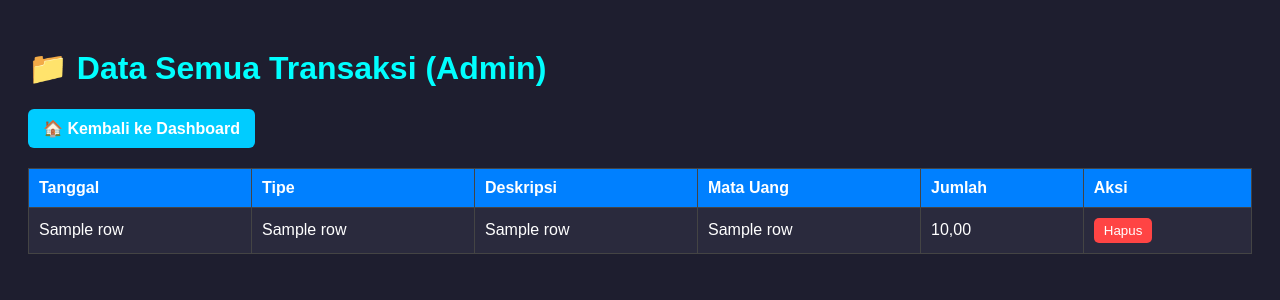
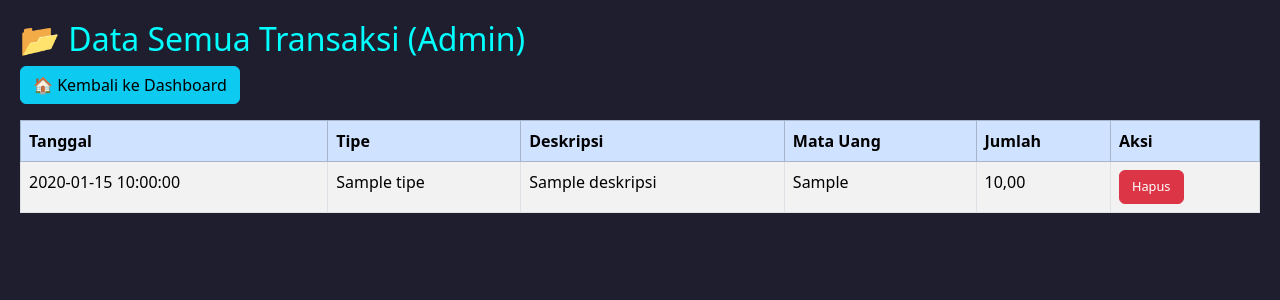
Before and after one commit to arscia12/resto-keuangan, a Flask app: template templates/admin.html in a window 1280 px wide. Shown: the top 300 px of the page. Run offline with Flask 3, Linux system fonts and the light colour scheme; the template is opened without the code that fills it: most values are stand-ins (such as "Sample title", 1, 10 or a date in 2020); some libraries are stand-ins or nearby versions.

Commit message:
Add files via upload

```diff
--- a/templates/admin.html
+++ b/templates/admin.html
@@ -2,57 +2,31 @@
 <html lang="id">
 <head>
   <meta charset="UTF-8">
-  <title>Halaman Admin</title>
-  <meta name="viewport" content="width=device-width, initial-scale=1">
+  <title>Data Admin</title>
+  <link rel="stylesheet" href="https://cdn.jsdelivr.net/npm/bootstrap@5.3.3/dist/css/bootstrap.min.css">
   <style>
     body {
-      font-family: Arial, sans-serif;
-      background: #1e1e2f;
-      color: white;
+      background-color: #1e1e2f;
+      color: #fff;
       padding: 20px;
     }
-    h1 {
-      color: #00ffff;
+    h2 {
+      color: cyan;
     }
     table {
-      width: 100%;
-      border-collapse: collapse;
-      margin-top: 20px;
-      background-color: #2a2a3d;
+      background-color: #2e2e3e;
       color: white;
     }
-    th, td {
-      border: 1px solid #444;
-      padding: 10px;
-      text-align: left;
-    }
-    th {
-      background-color: #0080ff;
-    }
-    .btn-hapus {
-      background-color: #ff4444;
-      color: white;
-      border: none;
-      padding: 5px 10px;
-      border-radius: 5px;
-      cursor: pointer;
-    }
-    .btn-kembali {
-      display: inline-block;
-      background: #00ccff;
-      color: white;
-      padding: 10px 15px;
-      border-radius: 6px;
-      text-decoration: none;
-      font-weight: bold;
+    .btn-danger {
+      font-size: 0.8rem;
     }
   </style>
 </head>
 <body>
-  <h1>📁 Data Semua Transaksi (Admin)</h1>
-  <a href="/" class="btn-kembali">🏠 Kembali ke Dashboard</a>
-
-  <table>
+  <h2>📂 Data Semua Transaksi (Admin)</h2>
+  <a href="/" class="btn btn-info mb-3">🏠 Kembali ke Dashboard</a>
+  <table class="table table-bordered table-striped">
+    <thead class="table-primary text-dark">
       <tr>
         <th>Tanggal</th>
         <th>Tipe</th>
@@ -61,21 +35,28 @@
         <th>Jumlah</th>
         <th>Aksi</th>
       </tr>
+    </thead>
+    <tbody>
       {% for row in data %}
         <tr>
-      <td>{{ row[1] }}</td>
-      <td>{{ row[2] }}</td>
-      <td>{{ row[3] }}</td>
-      <td>{{ row[4] }}</td>
-      <td>{{ row[5]|format_angka }}</td>
+          <td>{{ row['Tanggal'] }}</td>
+          <td>{{ row['Tipe'] }}</td>
+          <td>{{ row['Deskripsi'] }}</td>
+          <td>{{ row['Mata Uang'] }}</td>
+          <td>{{ row['Jumlah']|format_angka }}</td>
           <td>
-        <form method="POST" action="/hapus" style="display:inline">
-          <input type="hidden" name="id" value="{{ row[0] }}">
-          <button type="submit" class="btn-hapus">Hapus</button>
+            <form method="POST" action="/hapus" style="display:inline;">
+              <input type="hidden" name="tanggal" value="{{ row['Tanggal'] }}">
+              <input type="hidden" name="tipe" value="{{ row['Tipe'] }}">
+              <input type="hidden" name="deskripsi" value="{{ row['Deskripsi'] }}">
+              <input type="hidden" name="mata_uang" value="{{ row['Mata Uang'] }}">
+              <input type="hidden" name="jumlah" value="{{ row['Jumlah'] }}">
+              <button type="submit" class="btn btn-danger">Hapus</button>
             </form>
           </td>
         </tr>
       {% endfor %}
+    </tbody>
   </table>
 </body>
 </html>
```
Lines whose indentation alone changed are shown as unchanged.
